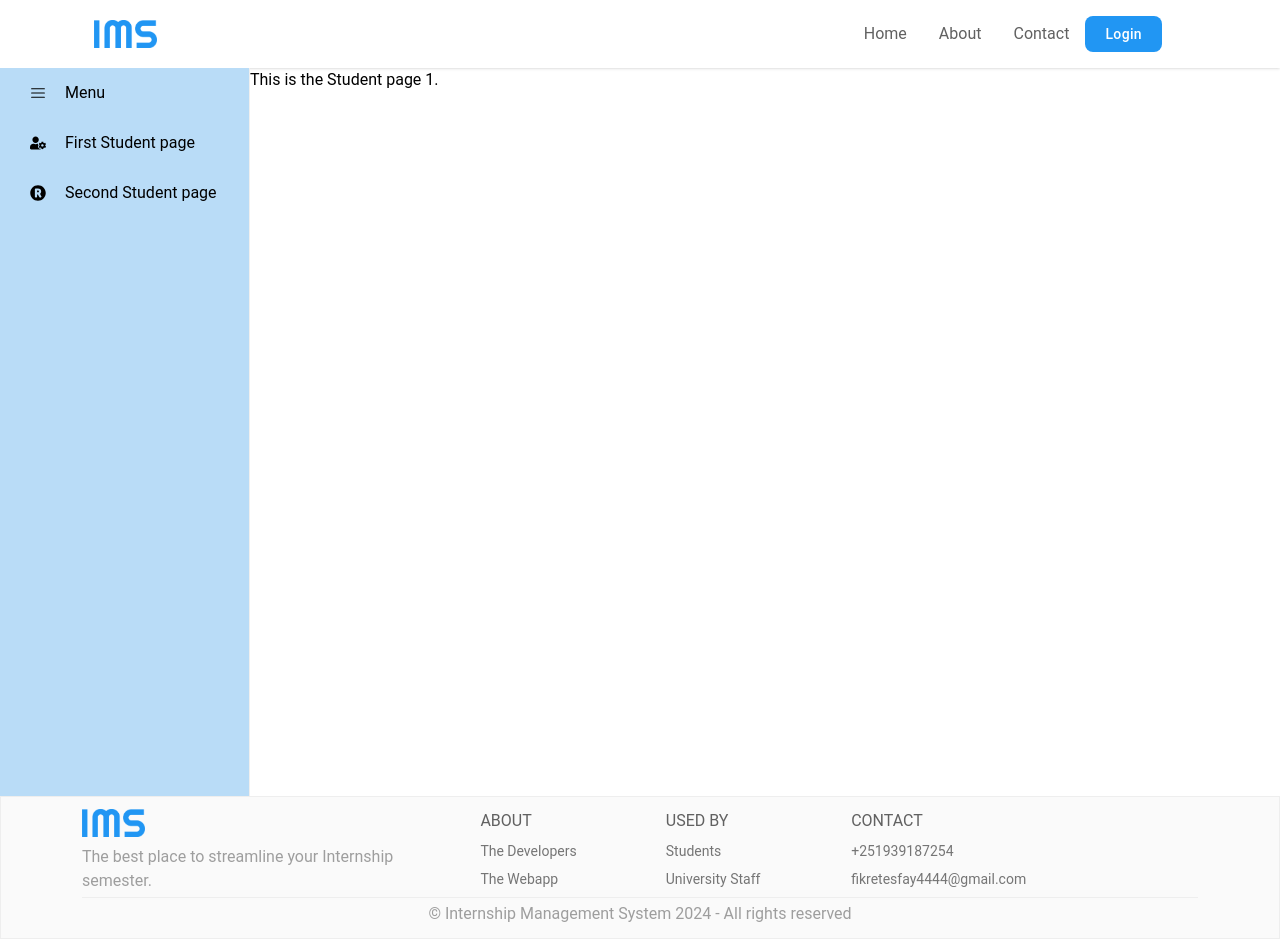
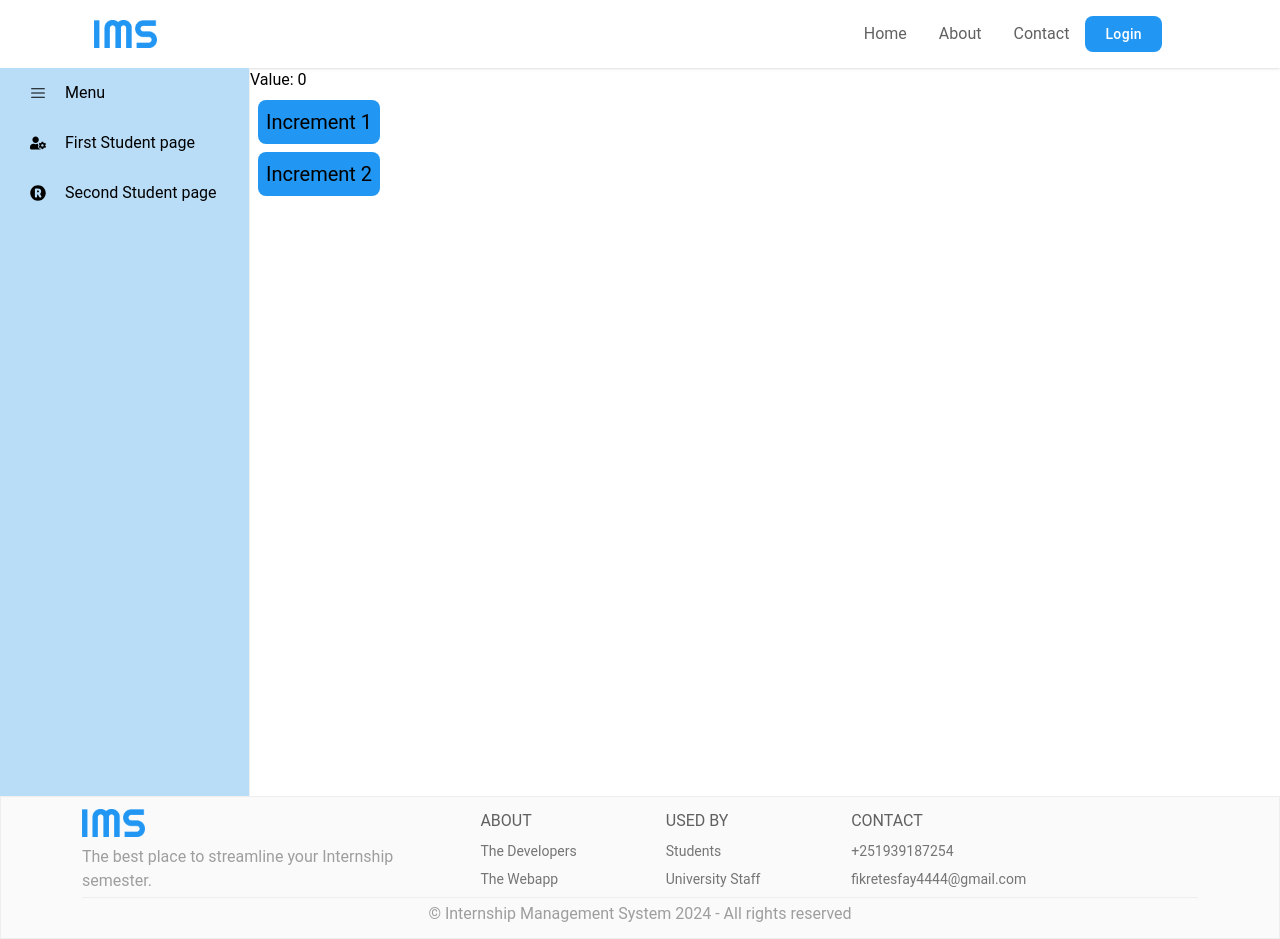
Before and after one commit to fikre4444/internship_system_frontend, a React (Vite) app: page /student/studentPage1 in a window 1280 px wide. Built offline with nearby package versions, Linux system fonts and the light colour scheme.

Commit message:
added some experimental code on student dashbaord 1

```diff
--- a/src/pages/dashboards/StudentPages/StudentPage1.jsx
+++ b/src/pages/dashboards/StudentPages/StudentPage1.jsx
@@ -1,7 +1,23 @@
+import { useState } from 'react';
+
+
 const StudentPage1 = () => {
+  const [ counter, setCounter ] = useState(0);
+
+  const increment1 = () => {
+    setCounter(prevCounter => prevCounter + 1) // or setCounter(prevCounter => prevCounter + 1)
+    setCounter(prevCounter => prevCounter + 1) // or setCounter(prevCounter => prevCounter + 1)
+  }
+  const increment2 = () => {
+    setCounter(counter + 1)
+    setCounter(counter + 1)
+  }
+
   return (
     <div>
-      This is the Student page 1.
+      Value: {counter}
+      <button className="p-2 bg-blue-500 text-xl rounded-lg block m-2" onClick={increment1}>Increment 1</button>
+      <button className="p-2 bg-blue-500 text-xl rounded-lg block m-2" onClick={increment2}>Increment 2</button>
     </div>
   )
 }
```
